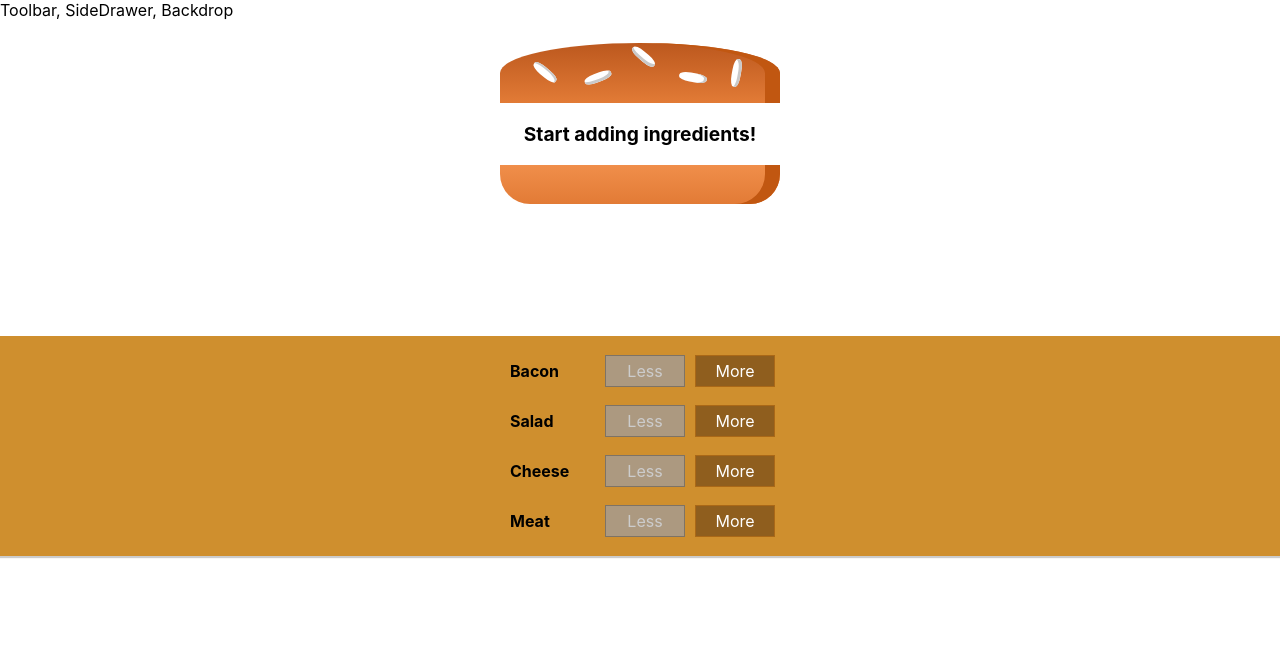
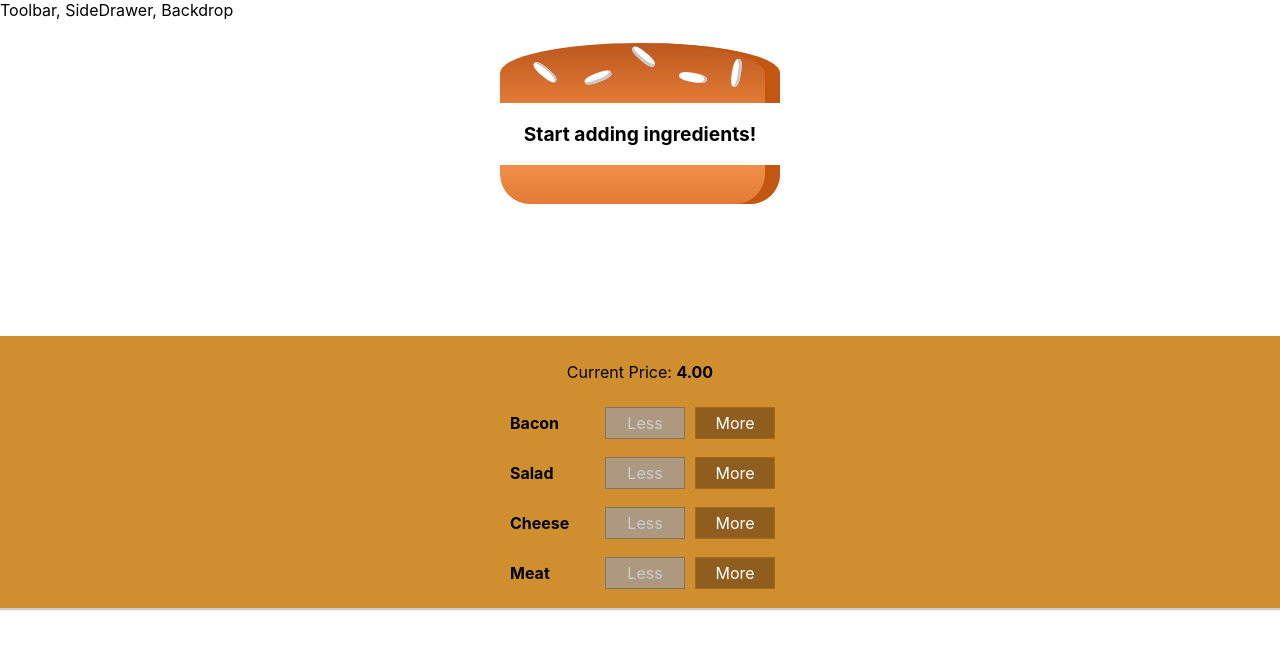
Before and after one commit to tysonwilliams/burger-builder, a React (Create React App) app: page / in a window 1280 px wide. Shown: the top 648 px of the page. Built offline with nearby package versions, Linux system fonts and the light colour scheme.

Commit message:
Add current price element Use toFixed() to limit decimals

```diff
--- a/src/components/Burger/BuildControls/BuildControls.js
+++ b/src/components/Burger/BuildControls/BuildControls.js
@@ -12,6 +12,7 @@
 
 const buildControls = props => (
   <div className={classes.BuildControls}>
+    <p>Current Price: <strong>{props.price}</strong></p>
     {controls.map(ctrl => (
       <BuildControl
         key={ctrl.label}
--- a/src/containers/BurgerBuilder/BurgerBuilder.js
+++ b/src/containers/BurgerBuilder/BurgerBuilder.js
@@ -60,6 +60,7 @@
       <Aux>
         <Burger ingredients={this.state.ingredients} />
         <BuildControls
+          price={this.state.totalPrice.toFixed(2)}
           ingredientAdded={this.addIngredientHandler}
           ingredientSubtracted={this.subtractIngredientHandler}
           disabled={disabledInfo}
```
